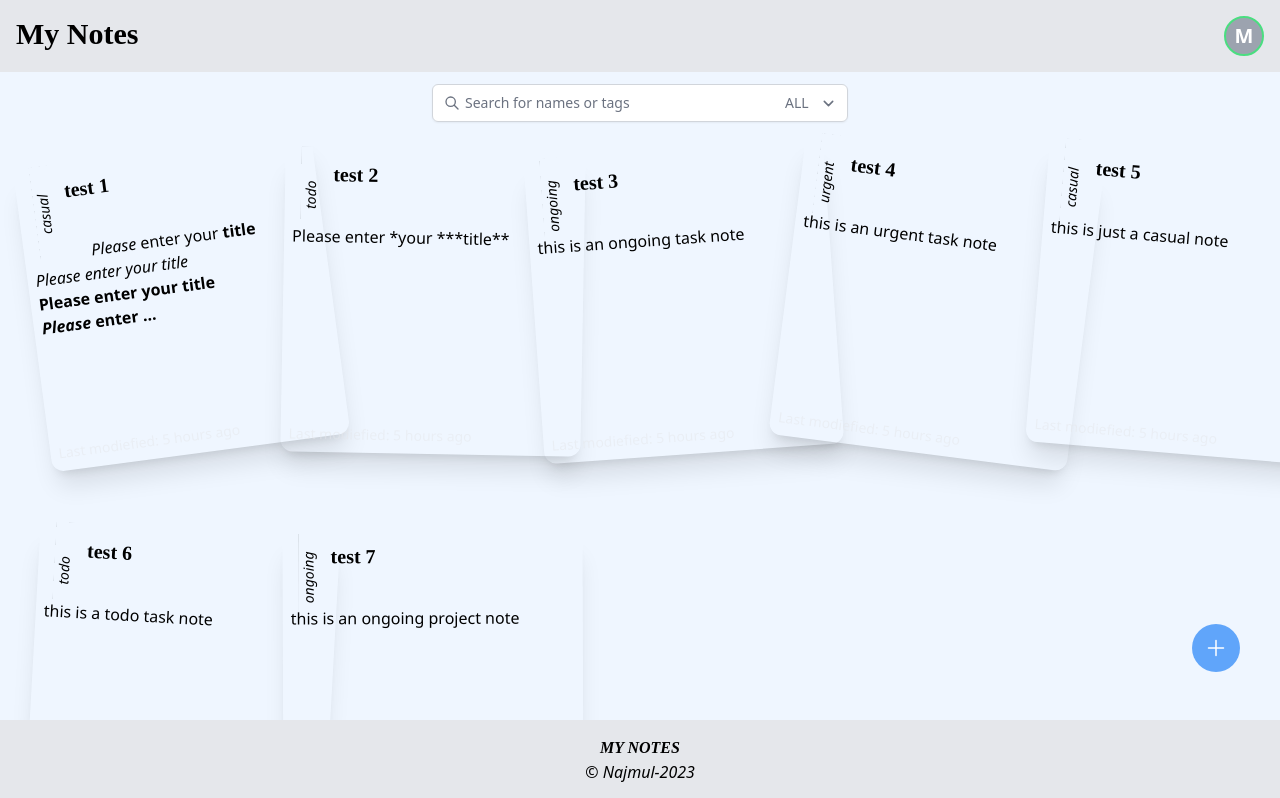
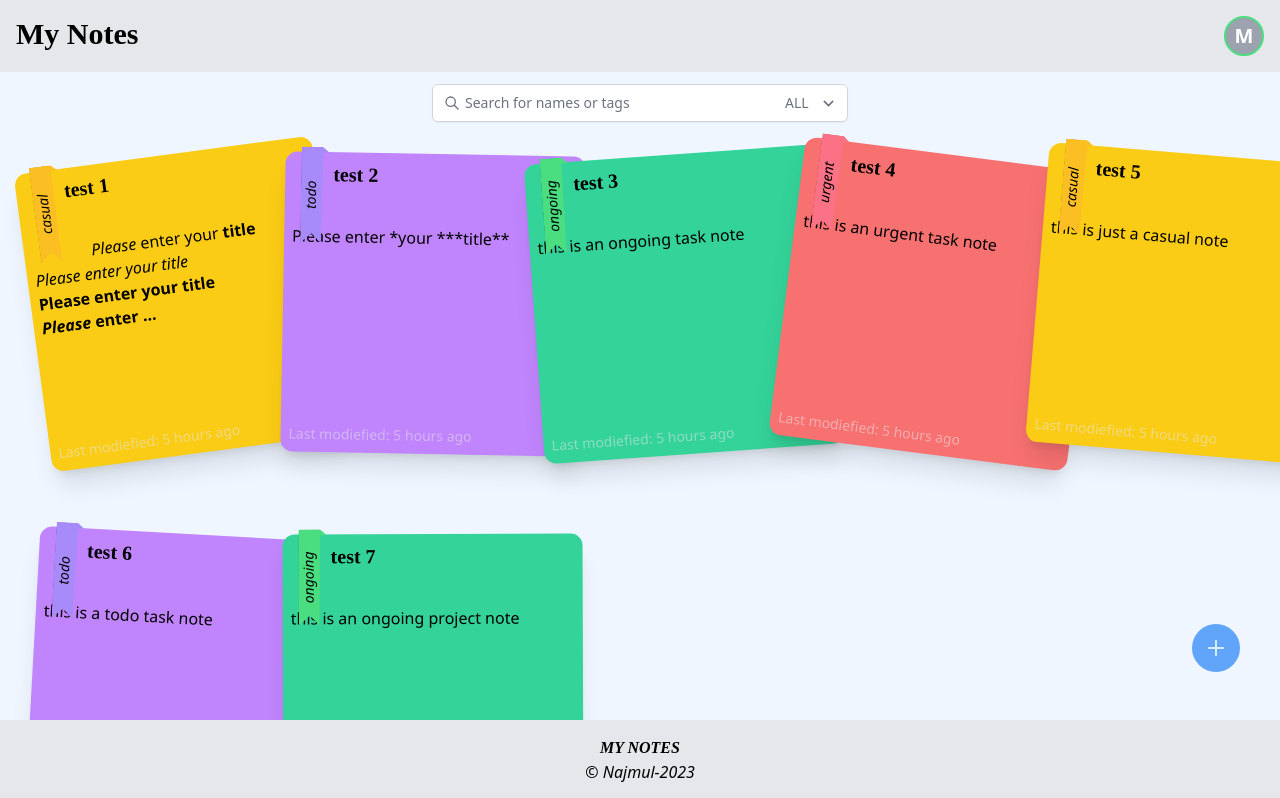
Before and after one commit to Najmul-Kabir-Joy/notes-web, a Next.js app: page / in a window 1280 px wide. Shown: the top 798 px of the page. Built offline with nearby package versions, Linux system fonts and the light colour scheme.

Commit message:
tag based colors

```diff
--- a/src/components/common/Note/Note.tsx
+++ b/src/components/common/Note/Note.tsx
@@ -19,6 +19,7 @@ const Note = ({ data }: NoteInterface) => {
     if (element) {
       const rotation = (Math.random() - 0.5) * 20;
       element.style.transform = `rotate(${rotation}deg)`;
+      element.style.backgroundColor = tagColorSet[tag].note;
     }
   };
 
@@ -28,16 +29,11 @@ const Note = ({ data }: NoteInterface) => {
     }
   }, [noteRef]);
 
-  const getColors = () => {
-    return tagColorSet[tag];
-  };
-
-  const { ribbon: ribbonColor, note: noteColor } = getColors();
   return (
     <>
       <div
         ref={noteRef}
-        className={`w-[300px] h-[300px] relative px-2 bg-${noteColor}-400 rounded-xl shadow-xl hover:-translate-y-3 hover:shadow-2xl transition-all duration-500 cursor-pointer group`}
+        className={`w-[300px] h-[300px] relative px-2 rounded-xl shadow-xl hover:-translate-y-3 hover:shadow-2xl transition-all duration-500 cursor-pointer group`}
         onMouseLeave={() => setShowDrop(false)}
       >
         <NoteTitle title={title} />
@@ -48,7 +44,7 @@ const Note = ({ data }: NoteInterface) => {
           <ElipsisIcon />
           {showDrop && <NoteDropDown handleEdit={() => setOpen(!open)} />}
         </span>
-        <Ribbon tagName={tag} color={ribbonColor} />
+        <Ribbon tagName={tag} />
         <NoteBody note={note} />
         <NoteFooter />
       </div>
--- a/src/components/common/Note/NotesGenerator.tsx
+++ b/src/components/common/Note/NotesGenerator.tsx
@@ -5,7 +5,7 @@ import Note from './Note';
 const NotesGenerator = () => {
   const data = CardData;
   return (
-    <section className="w-full h-full mt-2 px-8 py-4 grid grid-cols-5 gap-x-10 gap-y-20 pb-32">
+    <section className="mt-2 px-8 py-4 grid grid-cols-5 gap-x-10 gap-y-20 pb-28">
       {data.map((item, index) => (
         <Note key={index} data={item} />
       ))}
--- a/src/components/common/Note/Ribbon.tsx
+++ b/src/components/common/Note/Ribbon.tsx
@@ -1,9 +1,21 @@
-import React from 'react';
+import { tagColorSet } from '@/utills/utills';
+import React, { useEffect, useRef } from 'react';
 import styles from '../../../styles/note.module.css';
 
-const Ribbon = ({ tagName, color }: { tagName: string; color: string }) => {
+const Ribbon = ({ tagName }: { tagName: string }) => {
+  const ribbonRef = useRef(null);
+  const ribbonColor = (element: HTMLElement | null) => {
+    if (element) {
+      element.style.backgroundColor = tagColorSet[tagName].ribbon;
+    }
+  };
+  useEffect(() => {
+    if (ribbonRef) {
+      ribbonColor(ribbonRef.current);
+    }
+  }, [ribbonRef]);
   return (
-    <div className={`${styles.ribbon} bg-${color}-400`}>
+    <div className={styles.ribbon} ref={ribbonRef}>
       <span className="select-none pointer-events-none italic text-sm mb-2">{tagName}</span>
     </div>
   );
--- a/src/utills/utills.ts
+++ b/src/utills/utills.ts
@@ -4,19 +4,19 @@ export const tagOptions: TagOptions = ['Casual', 'Urgent', 'ToDo', 'Ongoing'];
 
 export const tagColorSet: TagColorSet = {
   casual: {
-    note: 'yellow',
-    ribbon: 'amber',
+    note: '#facc15',
+    ribbon: '#fbbf24',
   },
   urgent: {
-    note: 'red',
-    ribbon: 'rose',
+    note: '#f87171',
+    ribbon: '#fb7185',
   },
   todo: {
-    note: 'purple',
-    ribbon: 'violet',
+    note: '#c084fc',
+    ribbon: '#a78bfa',
   },
   ongoing: {
-    note: 'emerald',
-    ribbon: 'green',
+    note: '#34d399',
+    ribbon: '#4ade80',
   },
 };
```
